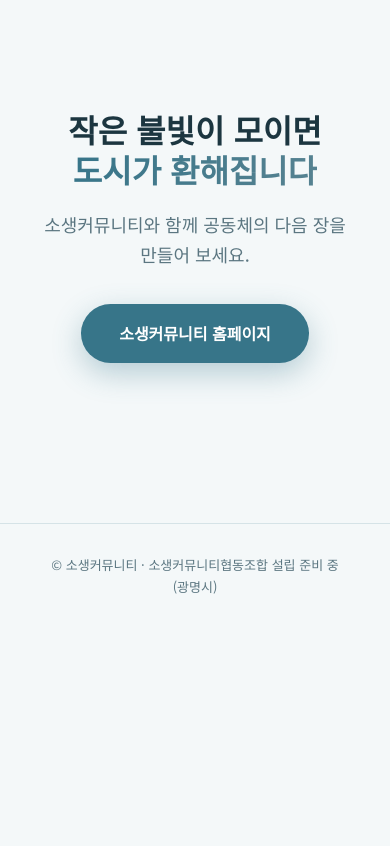
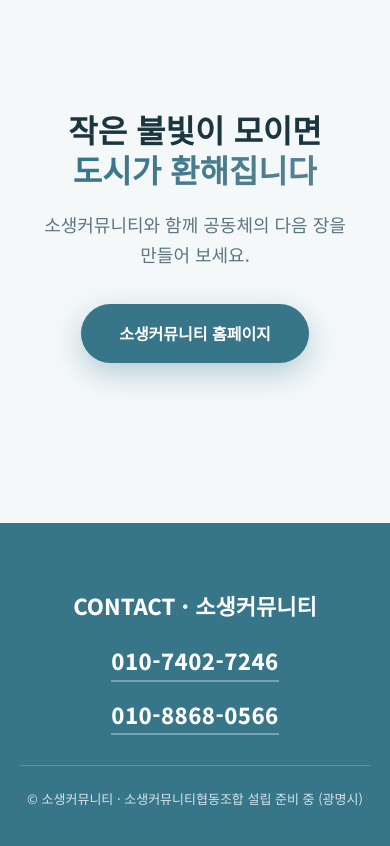
Before and after one commit to charlychae7-lang/sosaeng-portfolio, a plain HTML site: page index.html in a window 390 px wide. Shown: the part 11099-11945 px from the top of the page. Before the commit the page ends 11727 px from the top, so only its background shows below. Drawn offline with Linux system fonts and the light colour scheme.

Commit message:
연락처 및 메인 컬러 하단 추가

```diff
--- a/index.html
+++ b/index.html
@@ -17,6 +17,12 @@ html{scroll-behavior:smooth}
 body{background-image:linear-gradient(180deg,#f4f8f9,#e9f1f3 60%,#f4f8f9);font-family:'Noto Sans KR','Pretendard',system-ui,sans-serif;background:var(--bg);color:var(--ink);line-height:1.7;overflow-x:hidden;word-break:keep-all}
 a{color:inherit;text-decoration:none}
 main,nav,footer{position:relative;z-index:1}
+footer{background:var(--glow);color:#fff;text-align:center;padding:64px 5vw 36px}
+footer h3{font-size:22px;font-weight:800;margin-bottom:6px}
+footer .ct{display:flex;justify-content:center;gap:14px 36px;flex-wrap:wrap;margin:18px 0 30px}
+footer .ct a{font-size:clamp(22px,3.4vw,34px);font-weight:800;letter-spacing:.02em;border-bottom:2px solid #ffffff55;transition:.3s}
+footer .ct a:hover{border-color:#fff}
+footer small{display:block;font-size:13px;color:#ffffffcc;border-top:1px solid #ffffff33;padding-top:22px}
 
 /* progress + nav */
 #bar{position:fixed;top:0;left:0;height:3px;width:0;background:linear-gradient(90deg,var(--glow),var(--glow2));z-index:50;}
@@ -125,7 +131,6 @@ h2{font-size:clamp(28px,4.4vw,48px);font-weight:800;line-height:1.25;margin-bott
 .end .g{background:linear-gradient(100deg,var(--glow),var(--glow2));-webkit-background-clip:text;background-clip:text;color:transparent}
 .btn{display:inline-block;margin-top:34px;padding:16px 38px;border-radius:99px;background:var(--glow);color:#fff;font-weight:800;box-shadow:0 10px 30px #37758955;transition:.3s}
 .btn:hover{transform:scale(1.07)}
-footer{text-align:center;color:var(--mute);font-size:13px;padding:30px;border-top:1px solid var(--line)}
 @media(prefers-reduced-motion:reduce){*{animation:none!important;transition:none!important}.rv,.hero h1 span,.hero p{opacity:1;transform:none}}
 </style>
 </head>
@@ -236,7 +241,11 @@ footer{text-align:center;color:var(--mute);font-size:13px;padding:30px;border-to
   <a class="btn rv d2" href="https://sosaengcom.imweb.me/" target="_blank" rel="noopener">소생커뮤니티 홈페이지</a>
 </section>
 </main>
-<footer>© 소생커뮤니티 · 소생커뮤니티협동조합 설립 준비 중 (광명시)</footer>
+<footer>
+  <h3>CONTACT · 소생커뮤니티</h3>
+  <div class="ct"><a href="tel:01074027246">010-7402-7246</a><a href="tel:01088680566">010-8868-0566</a></div>
+  <small>© 소생커뮤니티 · 소생커뮤니티협동조합 설립 준비 중 (광명시)</small>
+</footer>
 
 <script>
 // progress
```
